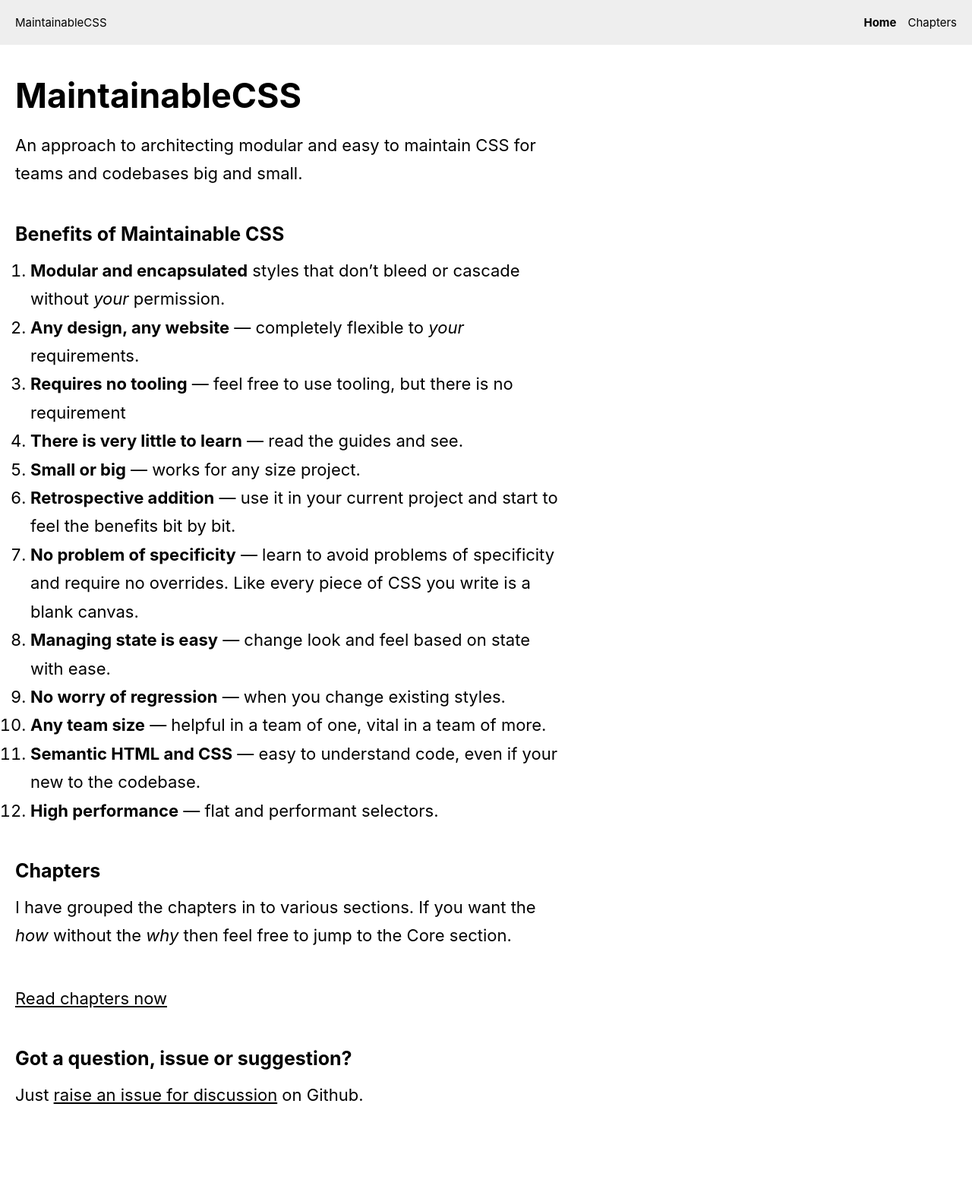
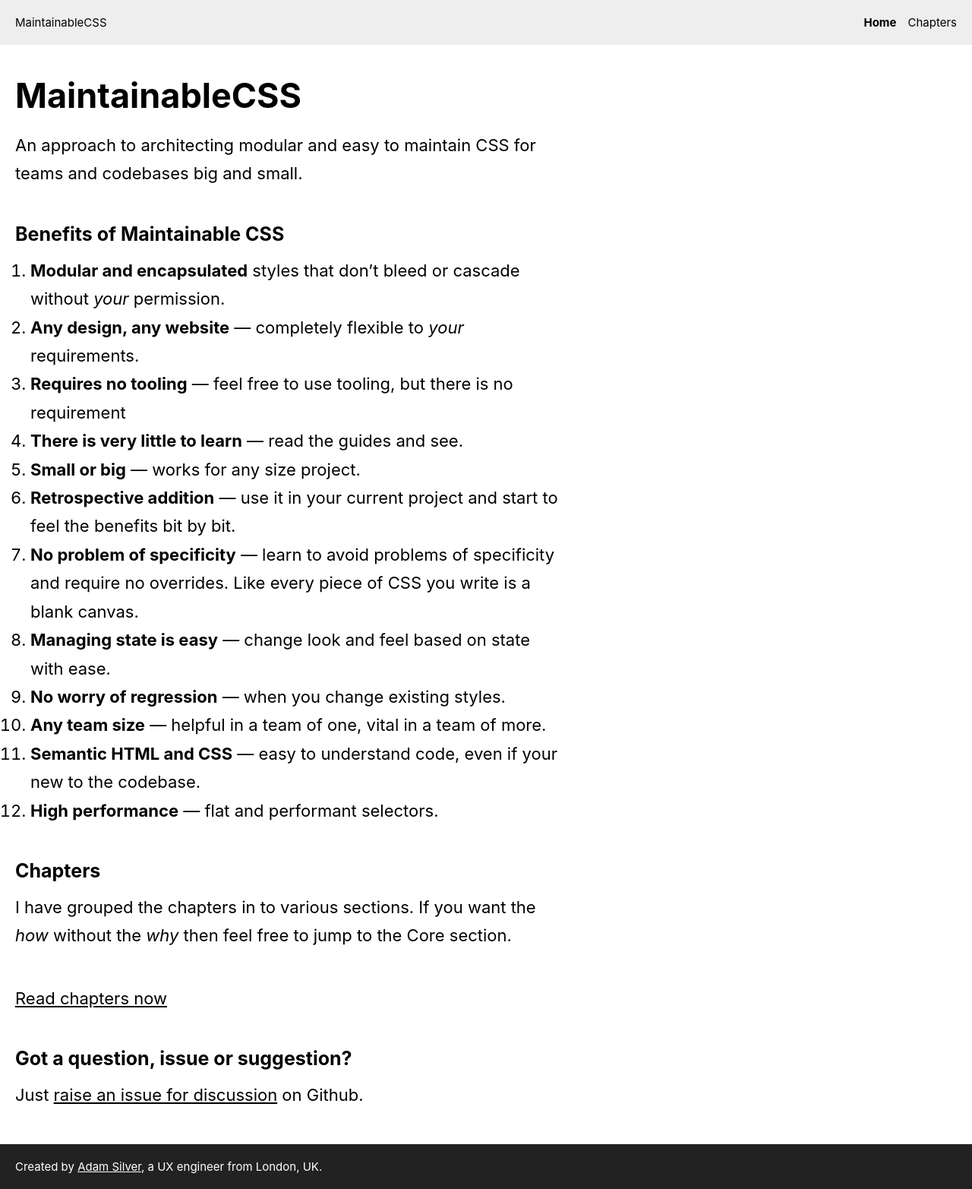
Before and after one commit to adamsilver/maintainablecss.com-jekyll, a Jekyll site: the page built from index.md, in a window 1280 px wide. Shown: the whole page at 76% size. Built offline with Jekyll 4.4.1, drawn with Linux system fonts in a browser that asks for light colours; before the commit the page ends 1506 px from its top, so only the background shows below that.

Commit message:
Addeda footer

```diff
--- /dev/null
+++ b/_includes/footer.html
@@ -0,0 +1,3 @@
+<div class="footer">
+	<p>Created by <a href="http://adamsilver.io">Adam Silver</a>, a UX engineer from London, UK.</p>
+</div>
--- a/_layouts/chapter.html
+++ b/_layouts/chapter.html
@@ -12,5 +12,6 @@
            	{{ content }}
         </div>
         {% include chapterNavigation.html %}
+        {% include footer.html %}
 	</body>
 </html>
--- a/_layouts/default.html
+++ b/_layouts/default.html
@@ -9,5 +9,6 @@
 		<div class="content">
 			{{ content }}
 		</div>
+        {% include footer.html %}
 	</body>
 </html>
--- a/assets/css/main.css
+++ b/assets/css/main.css
@@ -27,6 +27,25 @@ a:focus {
 
 a:active {
 	color: #39CCCC;
+}
+
+/**********************************************************
+* Footer
+**********************************************************/
+
+.footer {
+	background-color: #222;
+	padding: 20px;
+	overflow: hidden;
+}
+
+.footer p {
+	color: #fff;
+	font-size: 1.5em;
+}
+
+.footer a {
+	color: #fff;
 }
 
 /**********************************************************
```
